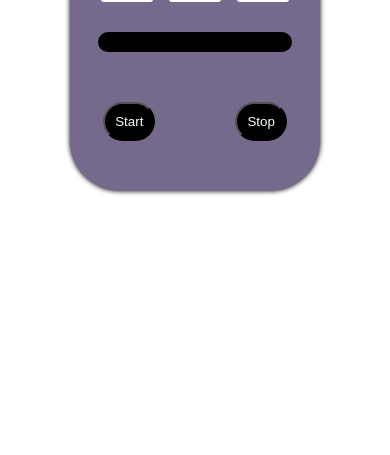
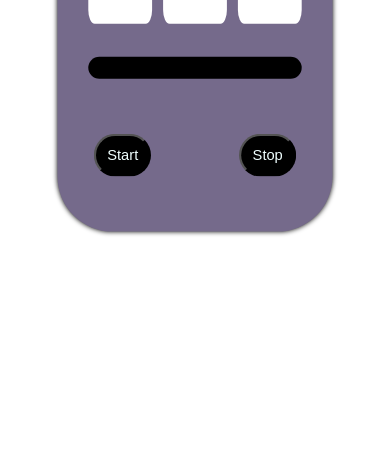
Before and after one commit to zshyl444/timer, a plain HTML site: page index.html in a window 390 px wide. Shown: the part 389-844 px from the top of the page. Drawn offline with Linux system fonts and the light colour scheme.

Commit message:
Update timer.css

```diff
--- a/timer.css
+++ b/timer.css
@@ -164,6 +164,12 @@
 
 @media (max-width: 480px){
 
+    body{
+        margin-top: 20px;
+        scale: 1.1;
+        overflow: hidden;
+    }
+
     .inputs{
         width: 150%;
         display: flex;
```
